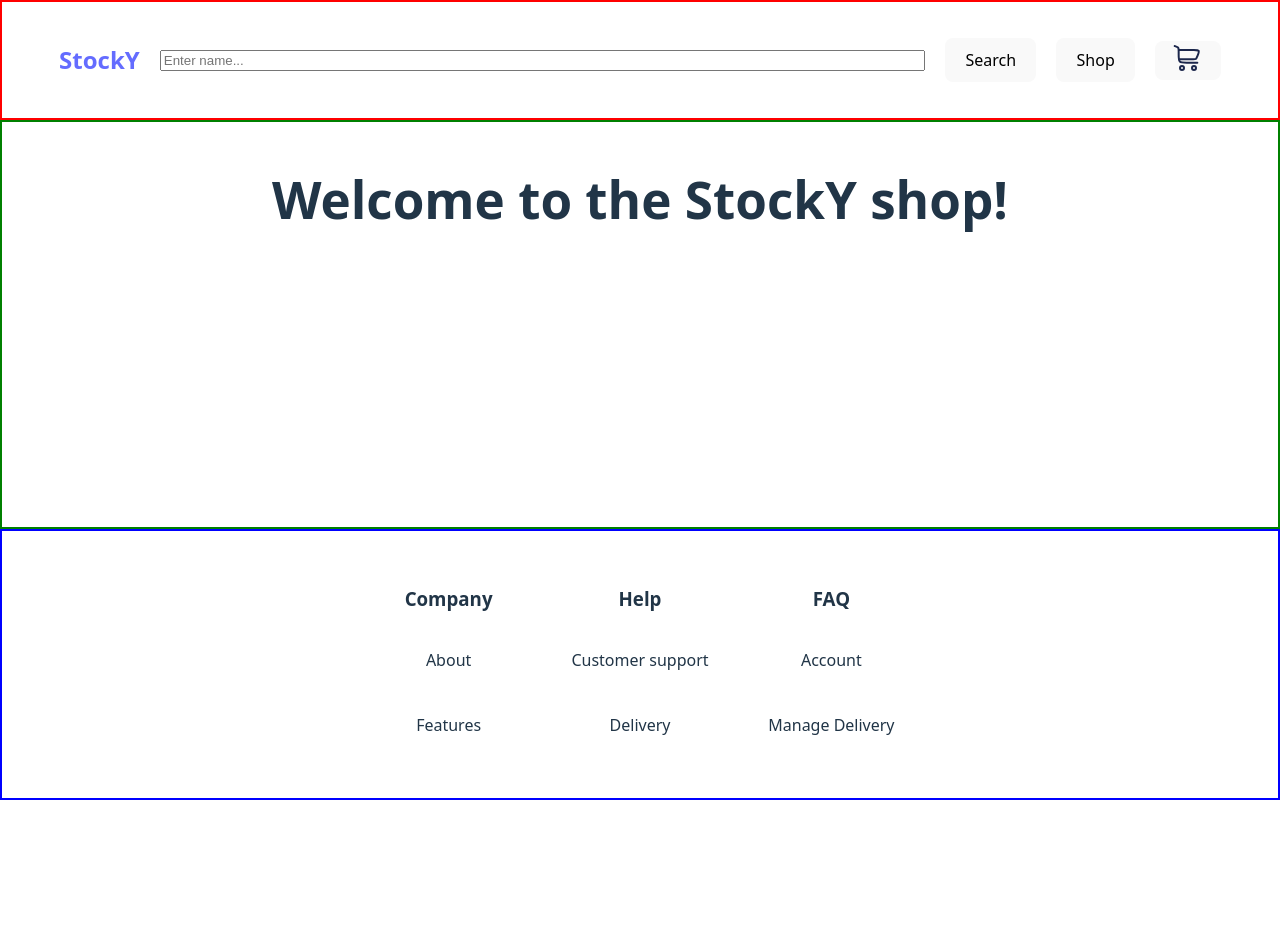
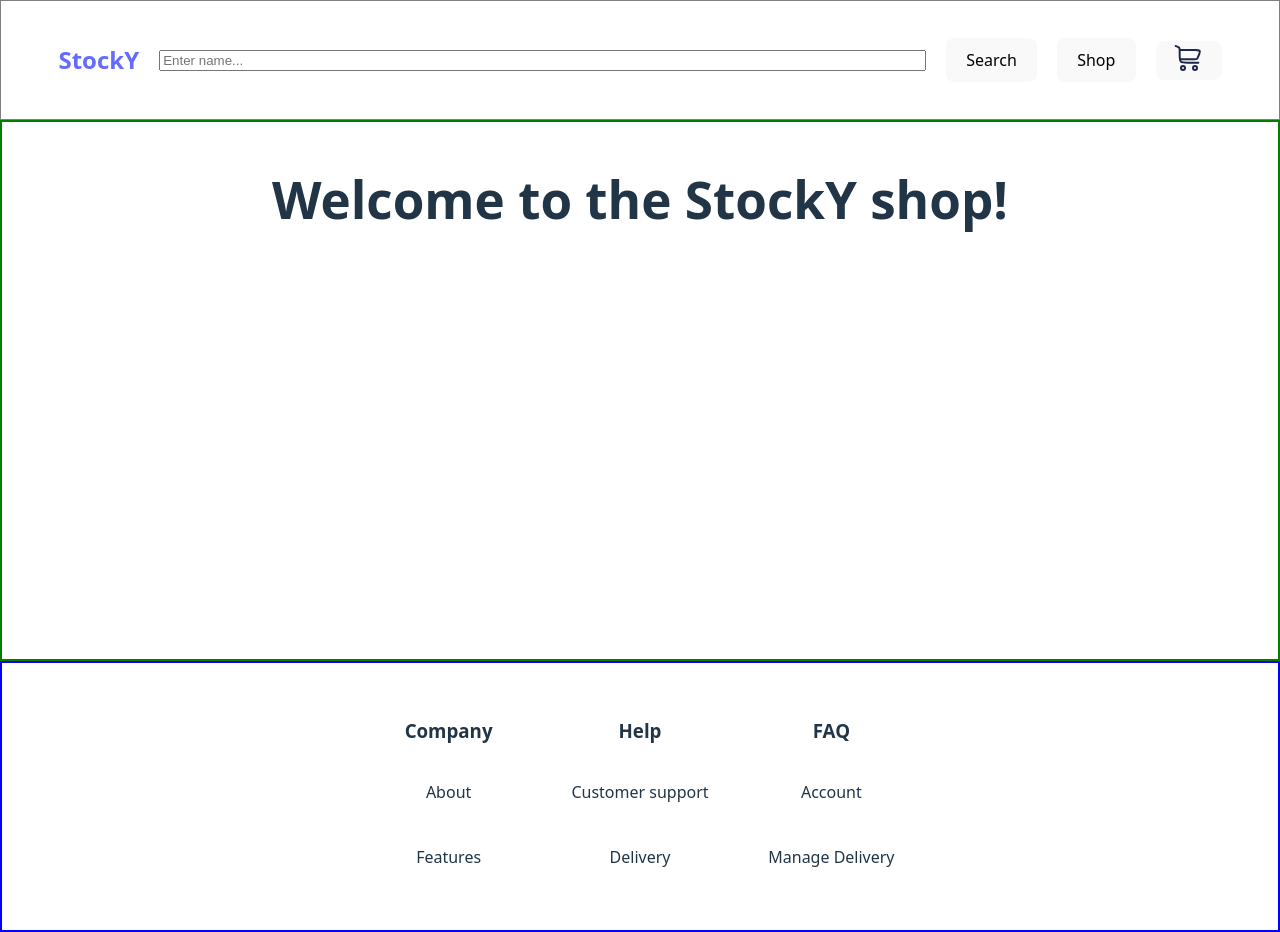
Before and after one commit to kamron-dev/shopping-cart, a React (Vite) app: page / in a window 1280 px wide. Before the commit the page ends 800 px from the top, so only its background shows below. Built offline with nearby package versions, Linux system fonts and the light colour scheme.

Commit message:
header sticky now

```diff
--- a/src/App.css
+++ b/src/App.css
@@ -1,23 +1,26 @@
 #root {
   max-width: 1280px;
   margin: 0 auto;
-  /* padding: 2rem; */
   text-align: center;
 
   display: grid;
   grid-template-rows: 120px 2fr 0.5fr;
   width: 100%;
-  height: 100vh;
+  min-height: 100vh;
 
 }
 
 header {
-  border: 2px solid red;
+  border: 1px solid grey;
   width: 100%;
   height: 100%;
   display: flex;
   align-items: center;
   justify-content: center;
+
+  position: sticky;
+  top: 0;
+  background-color: white;
 
 }
 header > * {
```
